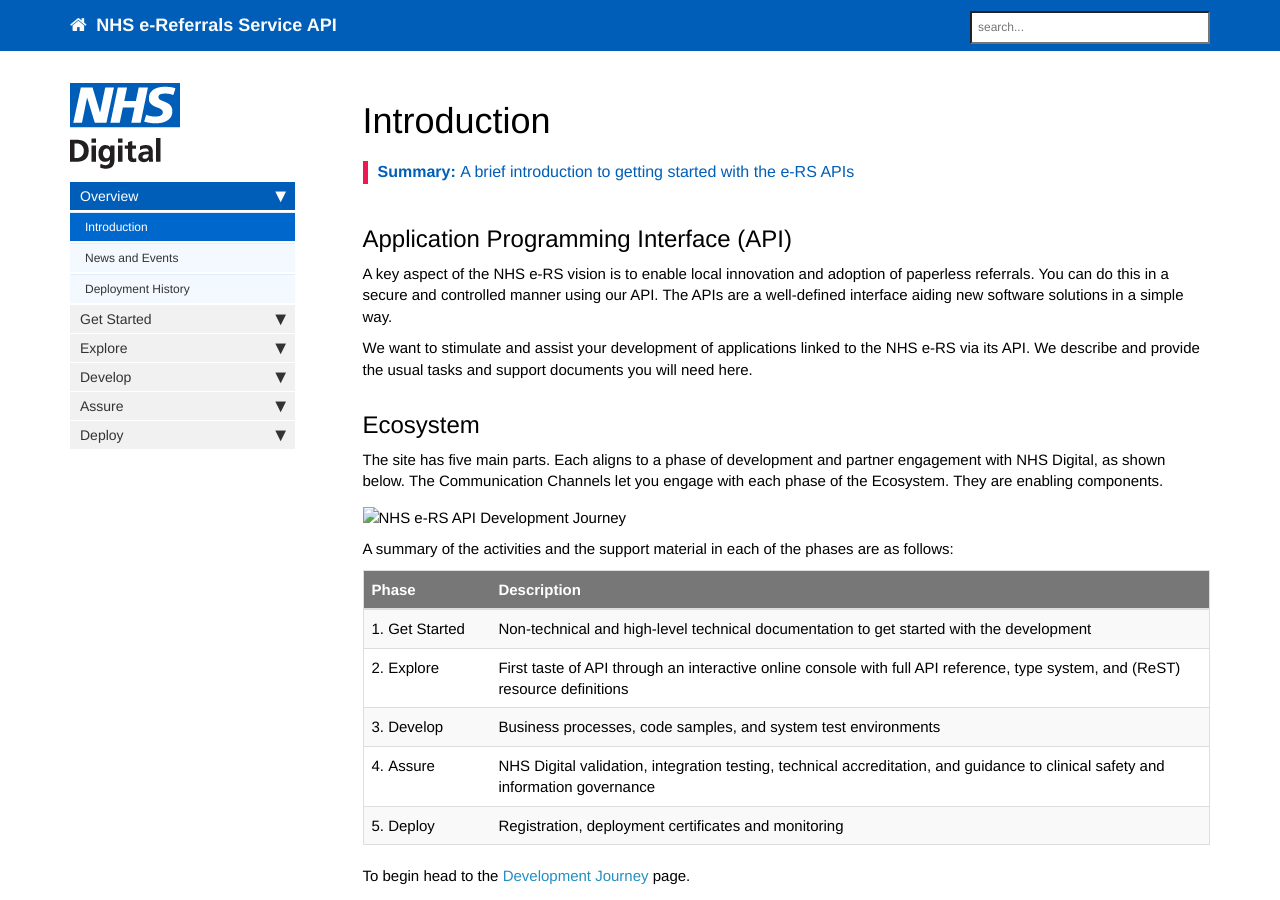
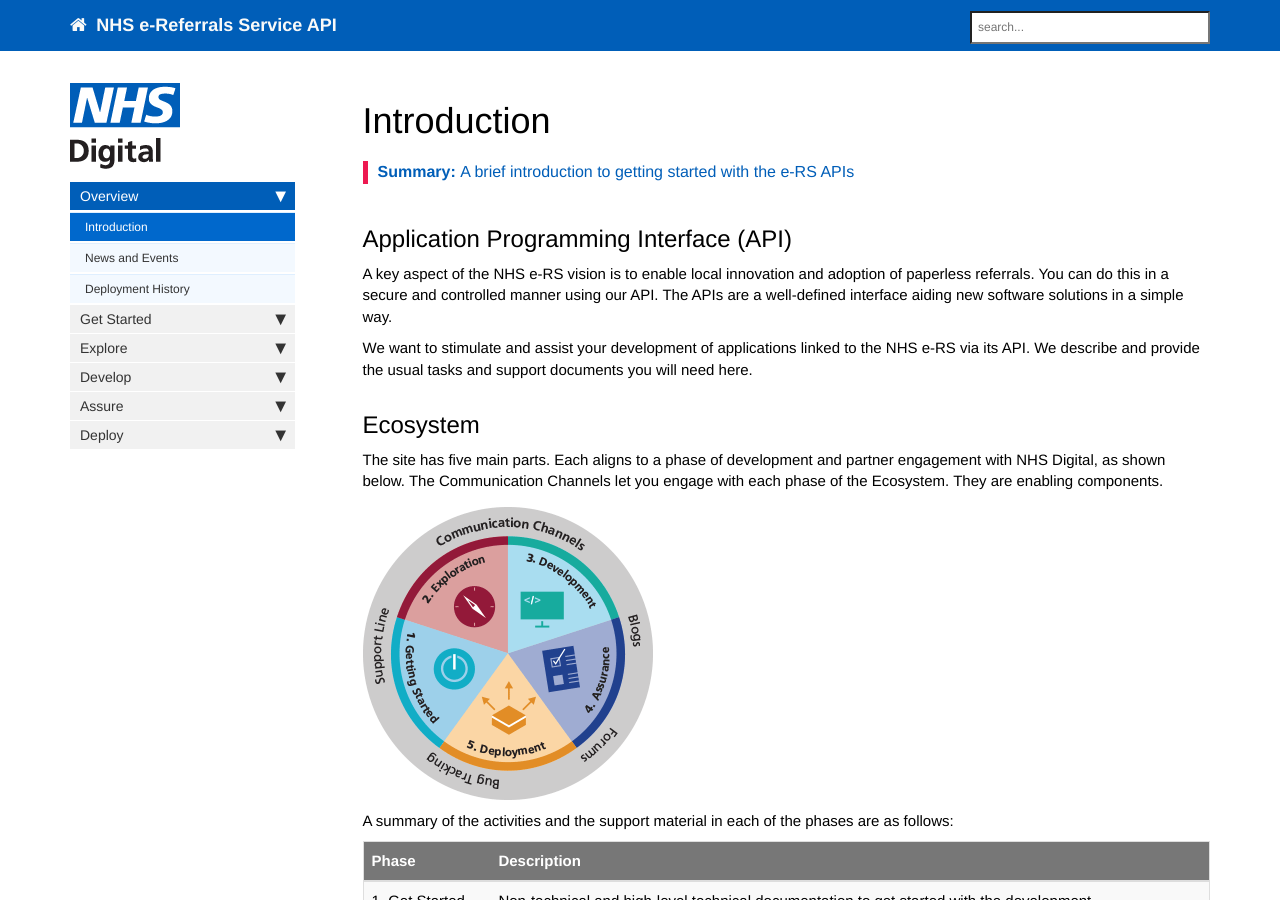
Before and after one commit to nhsconnect/digital-referrals, a Jekyll site: the page built from index.md, in a window 1280 px wide and 900 px high. Built offline with Jekyll 4.4.1, drawn with Linux system fonts in a browser that asks for light colours; nearby versions of some CDN libraries; comment, search, counter and statistics services are not loaded.

Commit message:
Fixed image path on index page

```diff
--- a/index.md
+++ b/index.md
@@ -17,7 +17,7 @@ We want to stimulate and assist your development of applications linked to the N
 
 The site has five main parts. Each aligns to a phase of development and partner engagement with NHS Digital, as shown below. The Communication Channels let you engage with each phase of the Ecosystem. They are enabling components.
 
-<img src="./images/images/ecosystem/eRS-ecosystem.gif" alt="NHS e-RS API Development Journey"/>
+<img src="./images/ecosystem/eRS-ecosystem.gif" alt="NHS e-RS API Development Journey"/>
 
 A summary of the activities and the support material in each of the phases are as follows:
 
```
